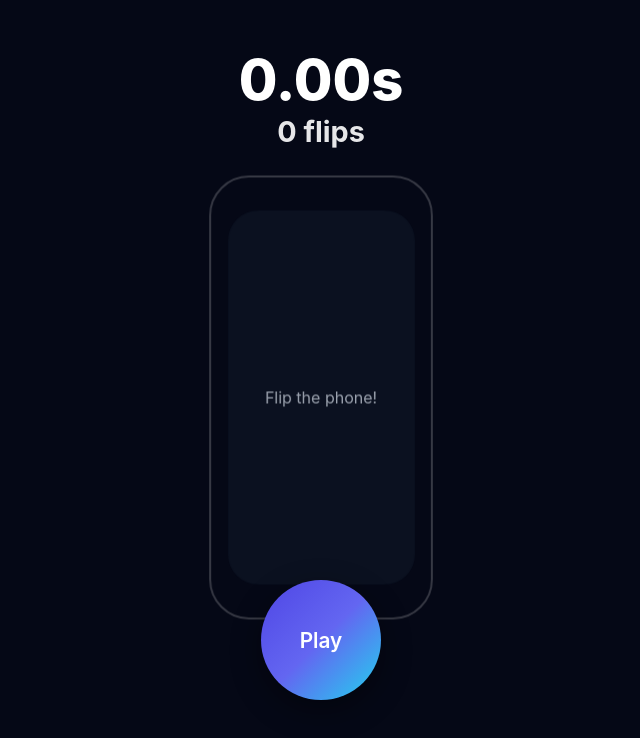
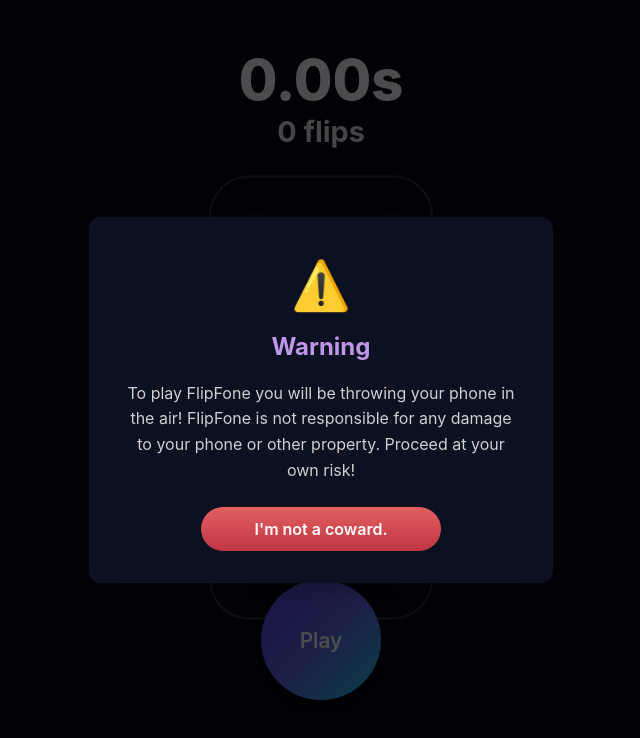
Before and after one commit to fire8811/flipfone, a React app in the folder frontend/: page / in a window 1280 px wide. Shown: the top 738 px of the page, without its empty margins (319-959 px from the left). Built offline with nearby package versions, Linux system fonts and the light colour scheme; the HTML template or start-up script is replaced by a standard one.

Commit message:
add warning popup component to app

```diff
--- a/frontend/src/App.tsx
+++ b/frontend/src/App.tsx
@@ -1,13 +1,17 @@
 import { useState } from "react";
 import "./App.css";
 import { Demo } from "./demo/demo";
-import { Game } from "./Game/game";
+import { Game } from './Game/game';
+import { WarningModal } from './WarningModal'
+
 
 function App() {
 	// const [page, setPage] = useState<"home" | "demo" | "game">("home");
+  const [acknowledged, setAcknowledged] = useState(false)
 
 	return (
 		<div className="App">
+			{!acknowledged && <WarningModal onAcknowledge={() => setAcknowledged(true)} />}
 			{/* <nav style={{ display: "flex", gap: "1rem", padding: "1rem", borderBottom: "1px solid #ccc" }}>
 				<button onClick={() => setPage("demo")}>Demo</button>
 				<button onClick={() => setPage("game")}>Game</button>
```
